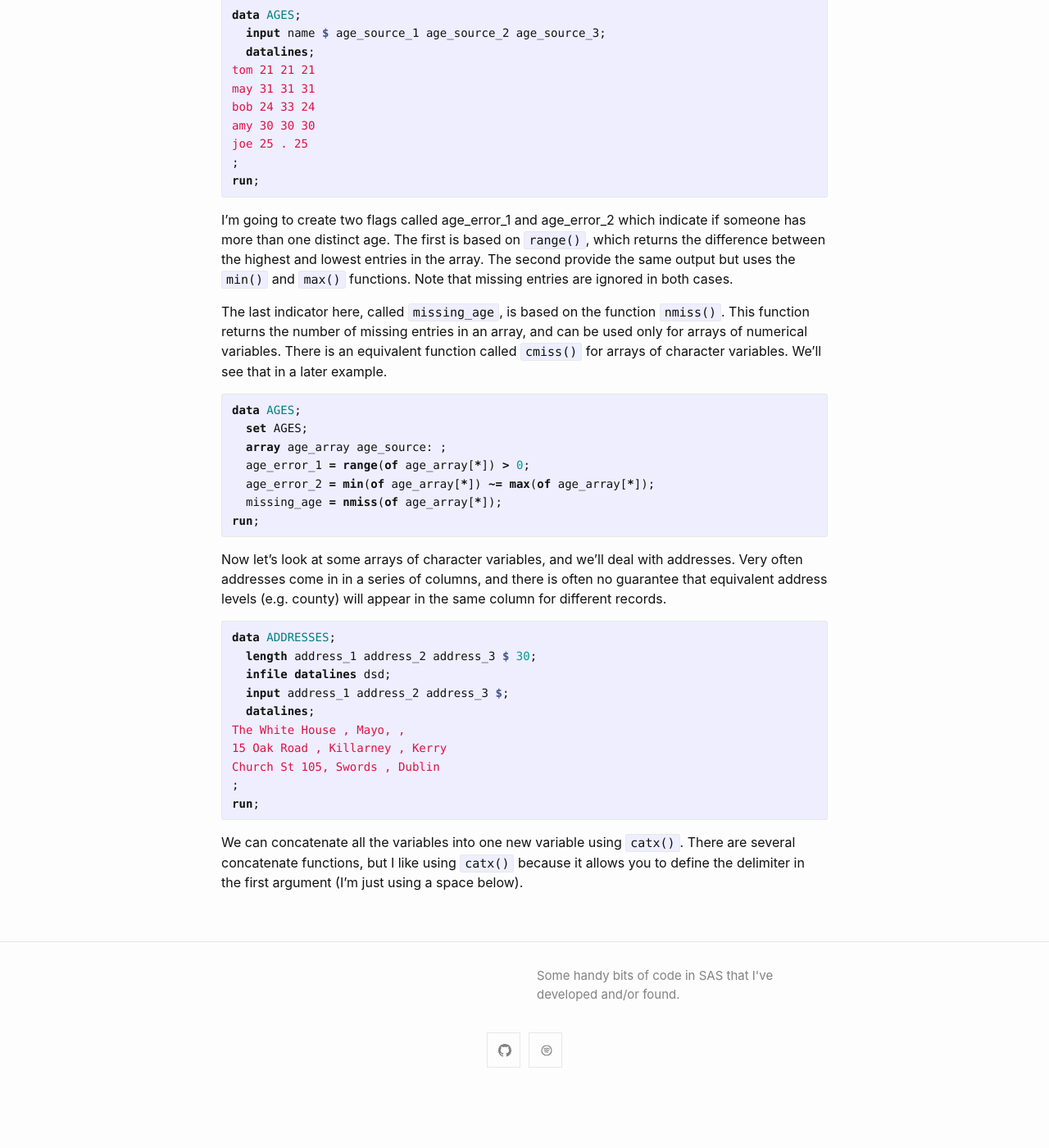
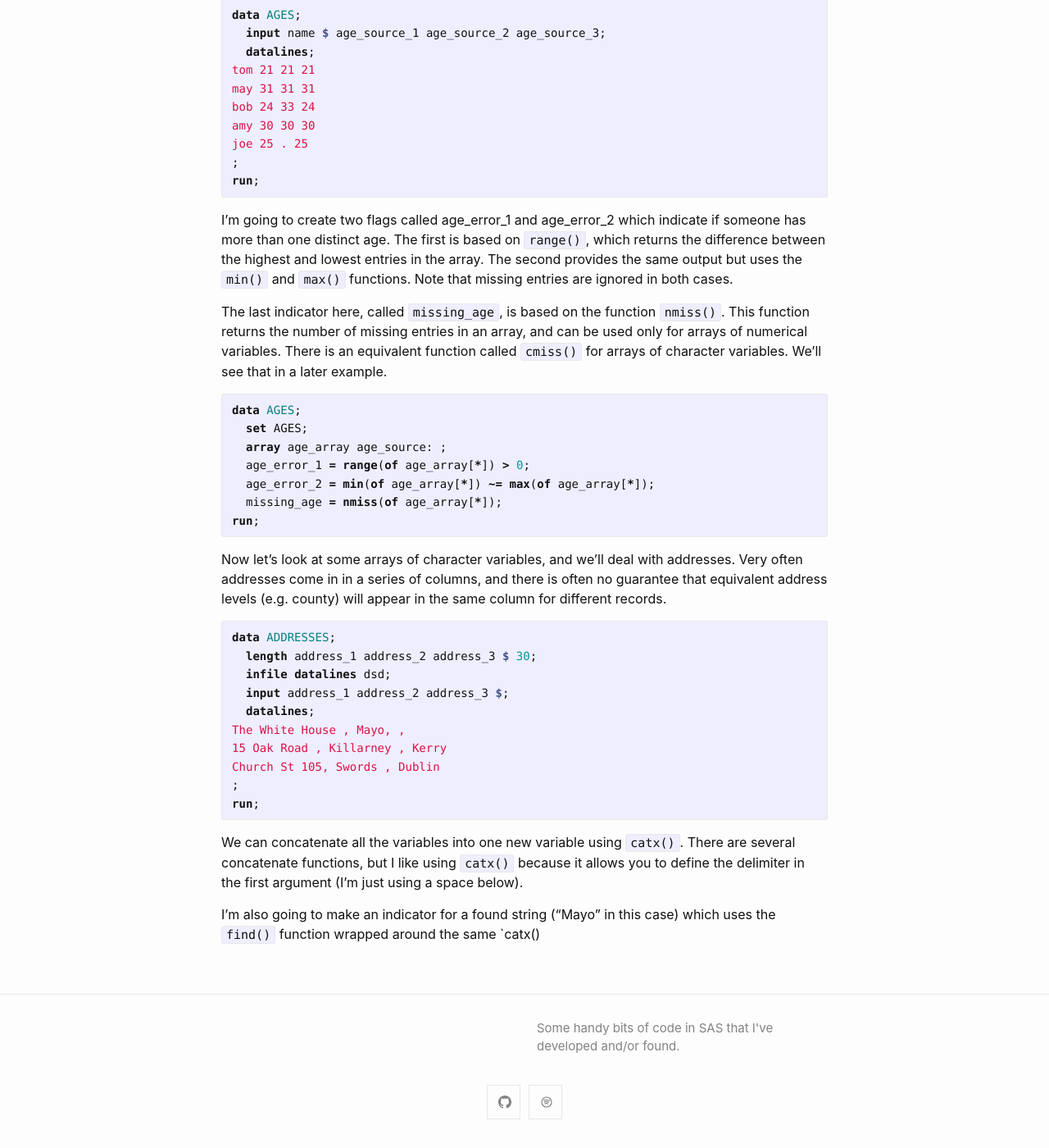
Before and after one commit to brendanjodowd/brendanjodowd.github.io, a Jekyll site: the page built from _posts/2021-02-05-arrays-without-loops.md, in a window 1280 px wide and 1400 px high, scrolled down 1074 px. Shown: the whole window at 82% size. Built offline with Jekyll 4.4.1, drawn with Linux system fonts in a browser that asks for light colours; before the commit the page ends 2411 px from its top, so only the background shows below that.

Commit message:
Update 2021-02-05-arrays-without-loops.md

```diff
--- a/_posts/2021-02-05-arrays-without-loops.md
+++ b/_posts/2021-02-05-arrays-without-loops.md
@@ -43,7 +43,7 @@ joe 25 . 25
 run;
 {% endhighlight %}
 
-I'm going to create two flags called age_error_1 and age_error_2 which indicate if someone has more than one distinct age. The first is based on `range()`, which returns the difference between the highest and lowest entries in the array. The second provide the same output but uses the `min()` and `max()` functions. Note that missing entries are ignored in both cases.
+I'm going to create two flags called age_error_1 and age_error_2 which indicate if someone has more than one distinct age. The first is based on `range()`, which returns the difference between the highest and lowest entries in the array. The second provides the same output but uses the `min()` and `max()` functions. Note that missing entries are ignored in both cases.
 
 The last indicator here, called `missing_age`, is based on the function `nmiss()`. This function returns the number of missing entries in an array, and can be used only for arrays of numerical variables. There is an equivalent function called `cmiss()` for arrays of character variables. We'll see that in a later example.
 
@@ -73,3 +73,5 @@ run;
 {% endhighlight %}
 
 We can concatenate all the variables into one new variable using `catx()`. There are several concatenate functions, but I like using `catx()` because it allows you to define the delimiter in the first argument (I'm just using a space below).
+
+I'm also going to make an indicator for a found string ("Mayo" in this case) which uses the `find()` function wrapped around the same `catx()
```
